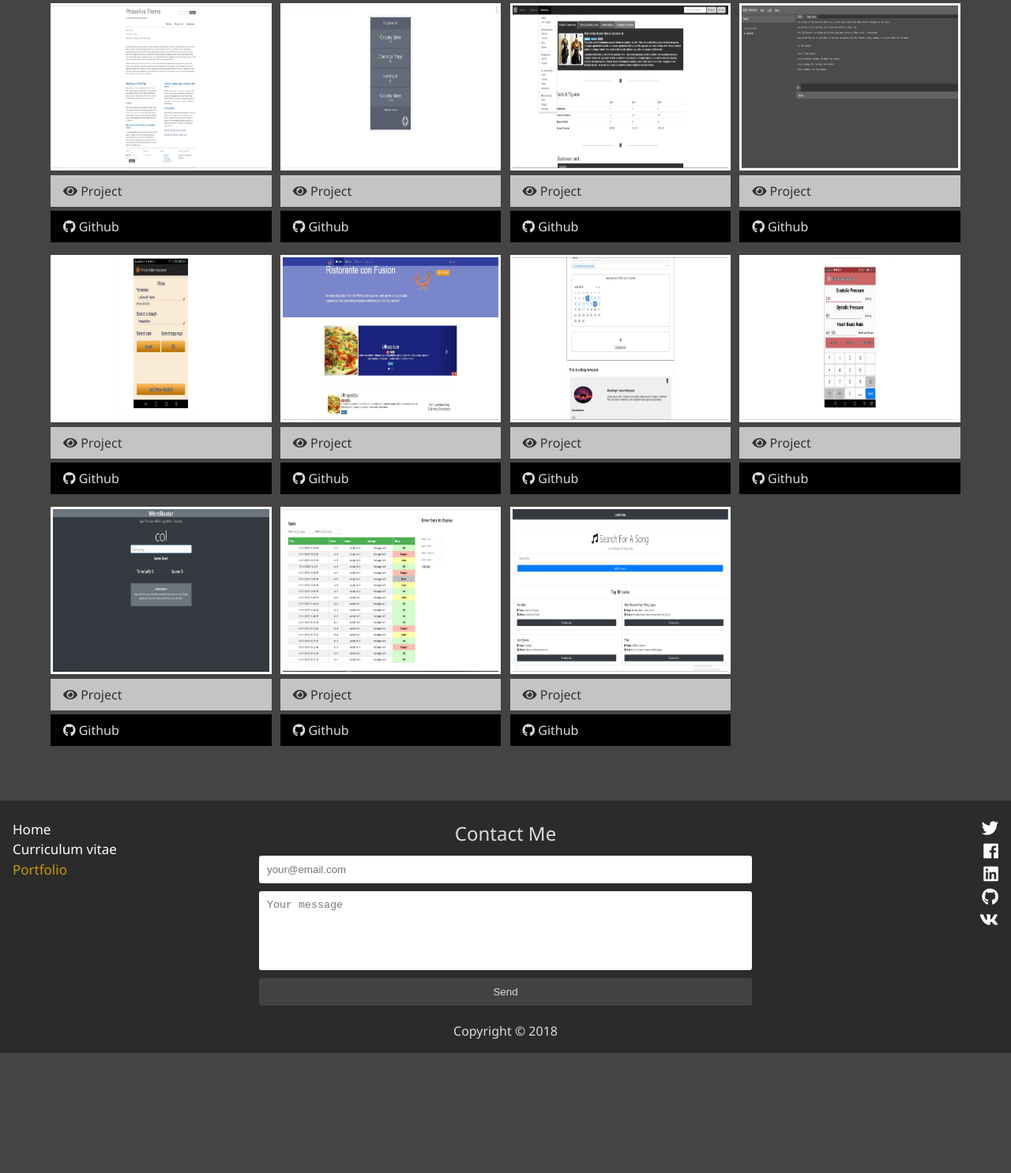
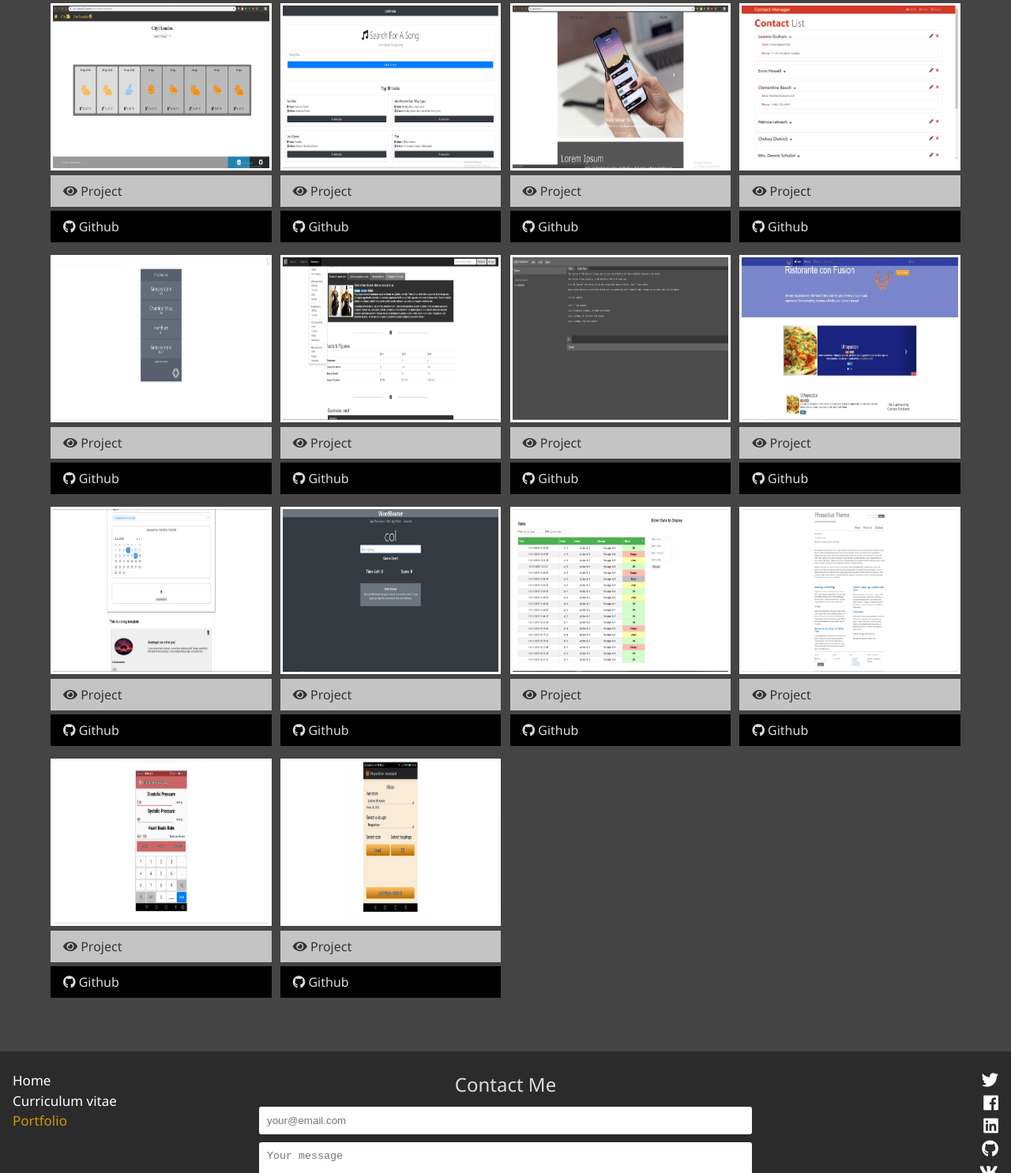
Before and after one commit to George701/Portfolio, a website: page dist/portfolio.html in a window 1280 px wide. Shown: the part 278-1764 px from the top of the page at 79% size. Before the commit the page ends 1612 px from the top, so only its background shows below. Drawn offline with Linux system fonts and the light colour scheme.

Commit message:
Adding portfolio

```diff
--- a/dist/portfolio.html
+++ b/dist/portfolio.html
@@ -54,14 +54,51 @@
         Check out some of my projects...
     </h2>
     <div class="projects">
+
         <div class="item">
             <a href="#!">
-                <img src="img/projects/phasellus-theme.PNG" alt="wordpress theme">
+                <img src="img/projects/weather-app.png" alt="blog">
             </a>
-            <a href="https://github.com/George701/Phasellus-Theme/tree/master/screenshots" class="btn-light">
+            <a href="https://george701.github.io/react-weather-forcast/#/" class="btn-light">
                 <i class="fas fa-eye"></i> Project
             </a>
-            <a href="https://github.com/George701/Phasellus-Theme" class="btn-dark">
+            <a href="https://github.com/George701/react-weather-forcast/tree/master" class="btn-dark">
+                <i class="fab fa-github"></i> Github
+            </a>
+        </div>
+
+        <div class="item">
+            <a href="#!">
+                <img src="img/projects/lyric-search.JPG" alt="blog">
+            </a>
+            <a href="https://github.com/George701/lyric-search-app/tree/master/screenshots" class="btn-light">
+                <i class="fas fa-eye"></i> Project
+            </a>
+            <a href="https://github.com/George701/lyric-search-app/" class="btn-dark">
+                <i class="fab fa-github"></i> Github
+            </a>
+        </div>
+
+        <div class="item">
+            <a href="#!">
+                <img src="img/projects/tabernam.png" alt="blog">
+            </a>
+            <a href="https://github.com/George701/react-verification-task/tree/master/screenshots" class="btn-light">
+                <i class="fas fa-eye"></i> Project
+            </a>
+            <a href="https://github.com/George701/react-verification-task/" class="btn-dark">
+                <i class="fab fa-github"></i> Github
+            </a>
+        </div>
+
+        <div class="item">
+            <a href="#!">
+                <img src="img/projects/contact-list.png" alt="blog">
+            </a>
+            <a href="https://george701.github.io/contact-list/#/" class="btn-light">
+                <i class="fas fa-eye"></i> Project
+            </a>
+            <a href="https://github.com/George701/contact-list/" class="btn-dark">
                 <i class="fab fa-github"></i> Github
             </a>
         </div>
@@ -103,18 +140,6 @@
         </div>
 
         <div class="item">
-            <a href="#!">
-                <img src="img/projects/pizza-order-assistant.JPG" alt="android app">
-            </a>
-            <a href="https://github.com/George701/Pizza-Order-Assistant/tree/master/ScreenShots" class="btn-light">
-                <i class="fas fa-eye"></i> Project
-            </a>
-            <a href="https://github.com/George701/Pizza-Order-Assistant" class="btn-dark">
-                <i class="fab fa-github"></i> Github
-            </a>
-        </div>
-
-        <div class="item">
             <a href="https://george701.github.io/webpage-bootstrap/index.html">
                 <img src="img/projects/restaurant-webpage.JPG" alt="restaurant web site">
             </a>
@@ -134,18 +159,6 @@
                 <i class="fas fa-eye"></i> Project
             </a>
             <a href="https://github.com/George701/Custom-React-Blog" class="btn-dark">
-                <i class="fab fa-github"></i> Github
-            </a>
-        </div>
-
-        <div class="item">
-            <a href="#!">
-                <img src="img/projects/blood-pressure-app.jpg" alt="blog">
-            </a>
-            <a href="https://github.com/George701/Blood-Pressure-Manager/tree/master/screenshots" class="btn-light">
-                <i class="fas fa-eye"></i> Project
-            </a>
-            <a href="https://github.com/George701/Blood-Pressure-Manager" class="btn-dark">
                 <i class="fab fa-github"></i> Github
             </a>
         </div>
@@ -174,15 +187,38 @@
             </a>
         </div>
 
+        <div class="item">
+            <a href="#!">
+                <img src="img/projects/phasellus-theme.PNG" alt="wordpress theme">
+            </a>
+            <a href="https://github.com/George701/Phasellus-Theme/tree/master/screenshots" class="btn-light">
+                <i class="fas fa-eye"></i> Project
+            </a>
+            <a href="https://github.com/George701/Phasellus-Theme" class="btn-dark">
+                <i class="fab fa-github"></i> Github
+            </a>
+        </div>
 
         <div class="item">
             <a href="#!">
-                <img src="img/projects/lyric-search.JPG" alt="blog">
+                <img src="img/projects/blood-pressure-app.jpg" alt="blog">
             </a>
-            <a href="https://github.com/George701/lyric-search-app/tree/master/screenshots" class="btn-light">
+            <a href="https://github.com/George701/Blood-Pressure-Manager/tree/master/screenshots" class="btn-light">
                 <i class="fas fa-eye"></i> Project
             </a>
-            <a href="https://github.com/George701/lyric-search-app/" class="btn-dark">
+            <a href="https://github.com/George701/Blood-Pressure-Manager" class="btn-dark">
+                <i class="fab fa-github"></i> Github
+            </a>
+        </div>
+
+        <div class="item">
+            <a href="#!">
+                <img src="img/projects/pizza-order-assistant.JPG" alt="android app">
+            </a>
+            <a href="https://github.com/George701/Pizza-Order-Assistant/tree/master/ScreenShots" class="btn-light">
+                <i class="fas fa-eye"></i> Project
+            </a>
+            <a href="https://github.com/George701/Pizza-Order-Assistant" class="btn-dark">
                 <i class="fab fa-github"></i> Github
             </a>
         </div>
```
Also changed, not shown: dist/img/projects/contact-list.png (added), dist/img/projects/tabernam.png (added), dist/img/projects/weather-app.png (added).
